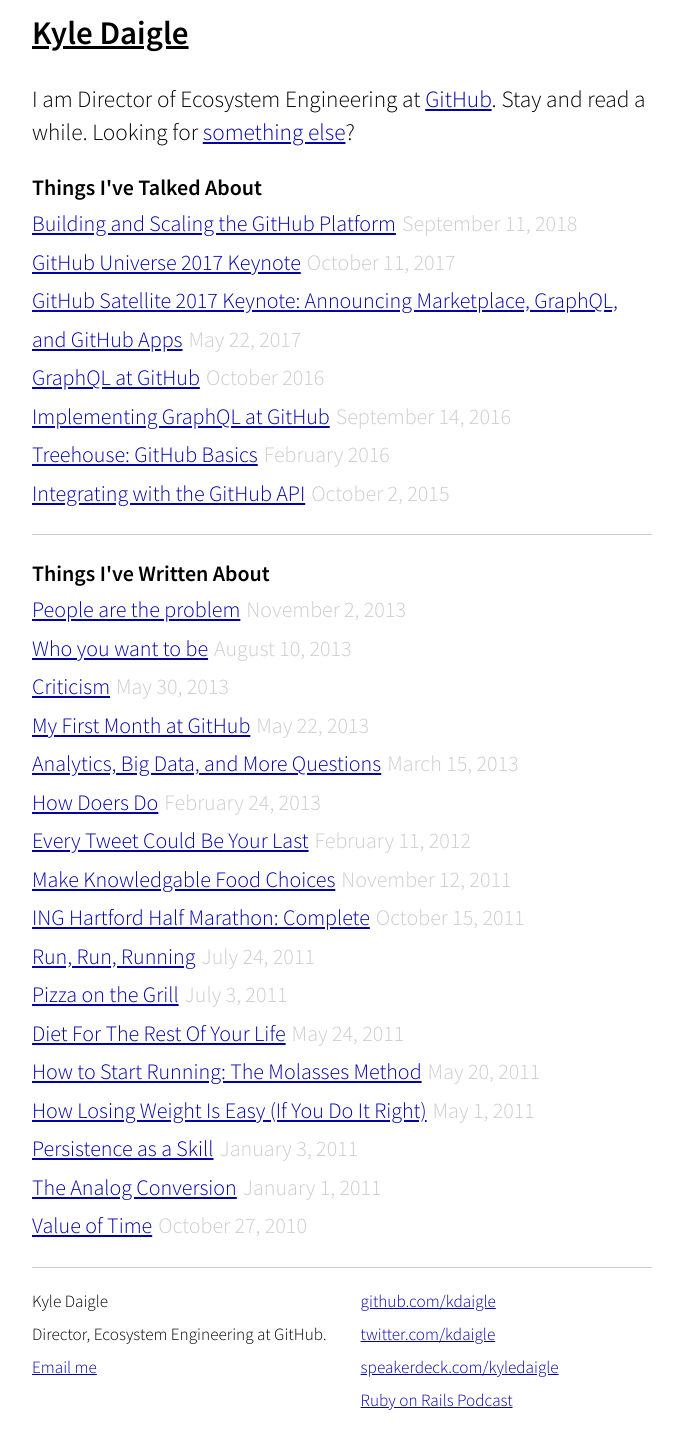
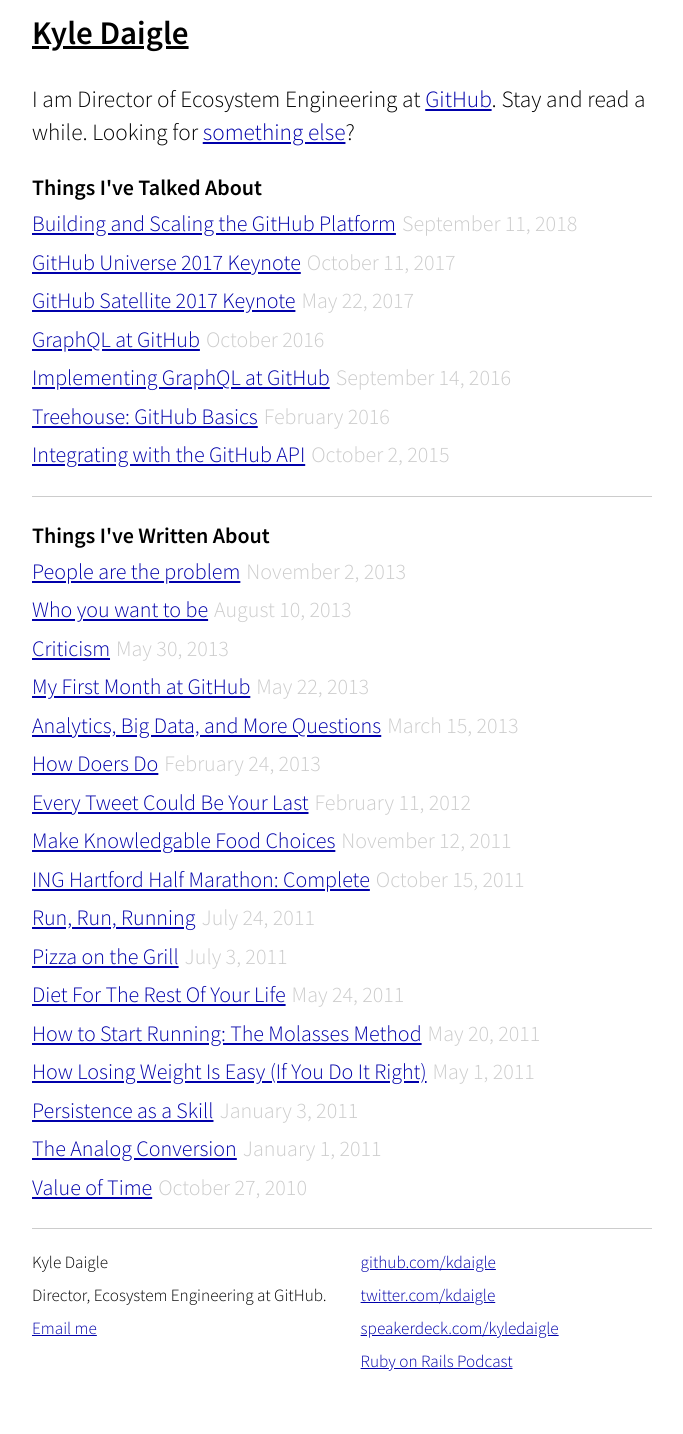
Before and after one commit to kdaigle/kdaigle.github.io, a Jekyll site: the page built from index.html, in a window 1280 px wide. Shown: the whole page, without its empty margins (298-981 px from the left). Built offline with Jekyll 4.4.1, drawn with Linux system fonts in a browser that asks for light colours; after the commit the page ends 1396 px from its top, so only the background shows below that.

Commit message:
Update index.html

```diff
--- a/index.html
+++ b/index.html
@@ -17,7 +17,7 @@
   <ul class="posts">
     <li><a href="https://apiworld2018.sched.com/event/EtEv/pro-talk-building-and-scaling-the-github-platform">Building and Scaling the GitHub Platform</a><span class="date">September 11, 2018</span></li>
     <li><a href="https://www.youtube.com/watch?v=4_umRysuFjU">GitHub Universe 2017 Keynote</a><span class="date">October 11, 2017</span></li>
-    <li><a href="https://www.youtube.com/watch?v=o_MBuszB39M">GitHub Satellite 2017 Keynote: Announcing Marketplace, GraphQL, and GitHub Apps</a><span class="date">May 22, 2017</span></li>
+    <li><a href="https://www.youtube.com/watch?v=o_MBuszB39M">GitHub Satellite 2017 Keynote</a><span class="date">May 22, 2017</span></li>
     <li><a href="https://www.heavybit.com/library/podcasts/jamstack-radio/ep-5-graphql-at-github/">GraphQL at GitHub</a><span class="date">October 2016</span></li>
     <li><a href="https://www.youtube.com/watch?v=wPPFhcqGcvk">Implementing GraphQL at GitHub</a><span class="date">September 14, 2016</span></li>
     <li><a href="https://teamtreehouse.com/library/github-basics">Treehouse: GitHub Basics</a><span class="date">February 2016</span></li>
```
